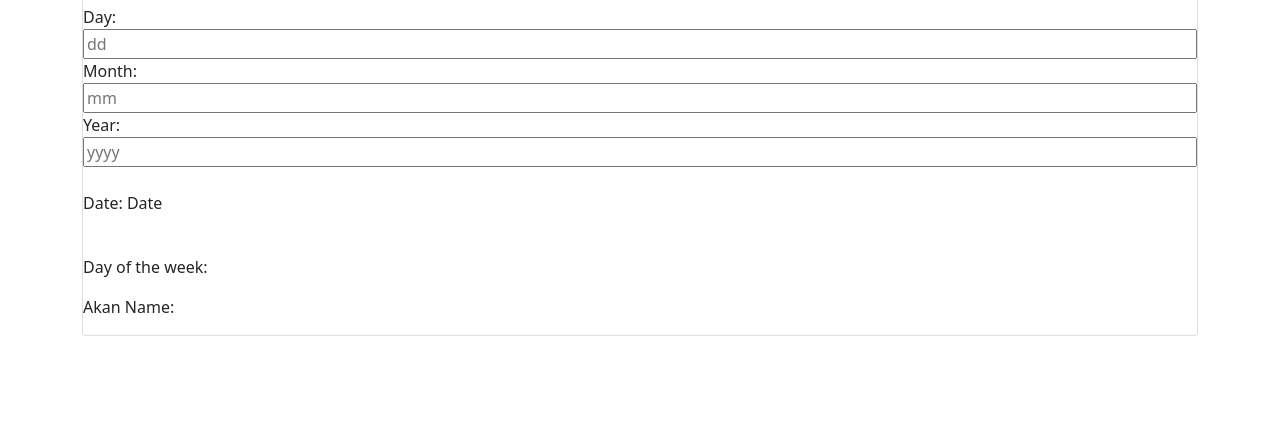
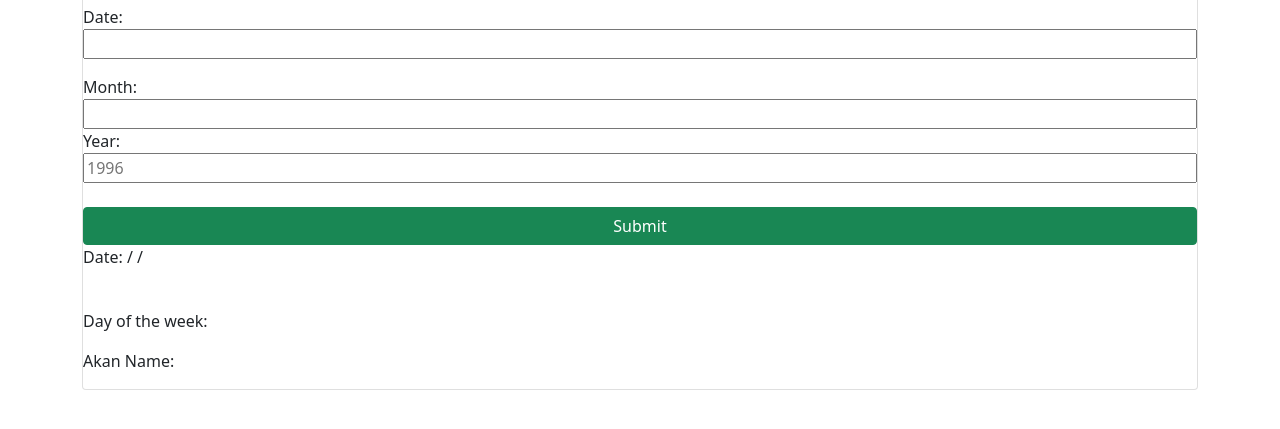
Before and after one commit to Rubyroy12/birthday-name, a plain HTML site: page index.html in a window 1280 px wide. Shown: the part 359-788 px from the top of the page. Drawn offline with nearby package versions, Linux system fonts and the light colour scheme.

Commit message:
validate the dates

```diff
--- a/app.js
+++ b/app.js
@@ -0,0 +1,63 @@
+// function to validate input Dates
+//let dd = parseInt(document.getElementById('date').value);
+//var  mm = Number(document.getElementById('month').value);
+//var yy = Number(document.getElementById('year').value);
+
+
+
+
+
+
+
+function thisDate() {
+    var dd = Number(document.getElementById('date').value);
+    var mm = Number(document.getElementById('month').value);
+    var yy = Number(document.getElementById('year').value);
+
+    function dateValidation(){
+        if (isNaN(dd) || dd < 1 || dd > 31) {
+            alert("Invalid Date");
+            document.getElementById('date').value= " ";
+            document.getElementById('date').style.border=("1px solid red");
+
+        } else {
+            alert(" Valid date");
+
+            document.getElementById("dt1").innerHTML = dd;
+            document.getElementById('date').style.border=("0.8px solid black");
+
+        }
+    }
+    dateValidation();
+
+    //function to validate month
+   function monthValidation(){
+        if (isNaN(mm) || mm < 1 || mm >12) {
+            alert("Invalid month");
+            document.getElementById('month').value=" ";
+            document.getElementById('month').style.border=("1px solid red");
+
+
+        } else {
+            alert("Valid month");
+
+            document.getElementById("dt2").innerHTML = mm;
+
+        }
+    }
+    monthValidation();
+//    function to validate year
+    function yearValidation(){
+        if(isNaN(yy) || yy<1950 ||yy>2021){
+            alert("Invalid year");
+            document.getElementById('year').value= " ";
+            document.getElementById('year').style.border=("1px solid red");
+        }else{
+            alert("Valid year");
+            document.getElementById('dt3').innerHTML= yy;
+        }
+    }
+    yearValidation();
+}
+
+// var days
--- a/index.html
+++ b/index.html
@@ -8,6 +8,7 @@
     <title>birthday Name</title>
     <link href="https://cdn.jsdelivr.net/npm/bootstrap@5.0.0-beta3/dist/css/bootstrap.min.css" rel="stylesheet"
         integrity="sha384-eOJMYsd53ii+scO/bJGFsiCZc+5NDVN2yr8+0RDqr0Ql0h+rP48ckxlpbzKgwra6" crossorigin="anonymous">
+    <script src="app.js" defer></script>
 </head>
 
 <body>
@@ -21,20 +22,23 @@
         <p>sounds intresting , right?</p>
 
 
-        <a class="btn btn-primary" href="https://getbootstrap.com/docs/5.0/components/buttons/">Get started</a>
+        <a class="btn btn-primary" href="#akan">Get started</a>
 
         <div class="card">
             <p class="h2 text-white bg-info">Enter your date of birth</p>
 
-            <!-- for="date" -->
-            Day: <input  id="date" name="day" placeholder="dd">
-            Month:<input id="month" name="month" placeholder="mm">
-            Year:<input id="year" name="year" placeholder="yyyy">
+
+            Date: <input id="date">
+            <p id="dval"></p>
+            Month:<input id="month" >
+            Year:<input id="year" name="year" placeholder="1996">
             <br>
-            <p>Date: <span>Date</span> </p>
+            <button class="btn btn-success" onclick="thisDate()">Submit</button>
+            <p>Date: <span id="dt1"></span>/ <span id="dt2"></span> /<span id="dt3"></span></p>
+
             <br>
-               <p>Day of the week: <span id="dw"></span> </p>
-               <p>Akan Name: <span id="akan"></span></p>
+            <p>Day of the week: <span id="dw"></span> </p>
+            <p>Akan Name: <span id="akan"></span></p>
 
         </div>
         <div></div>
```
